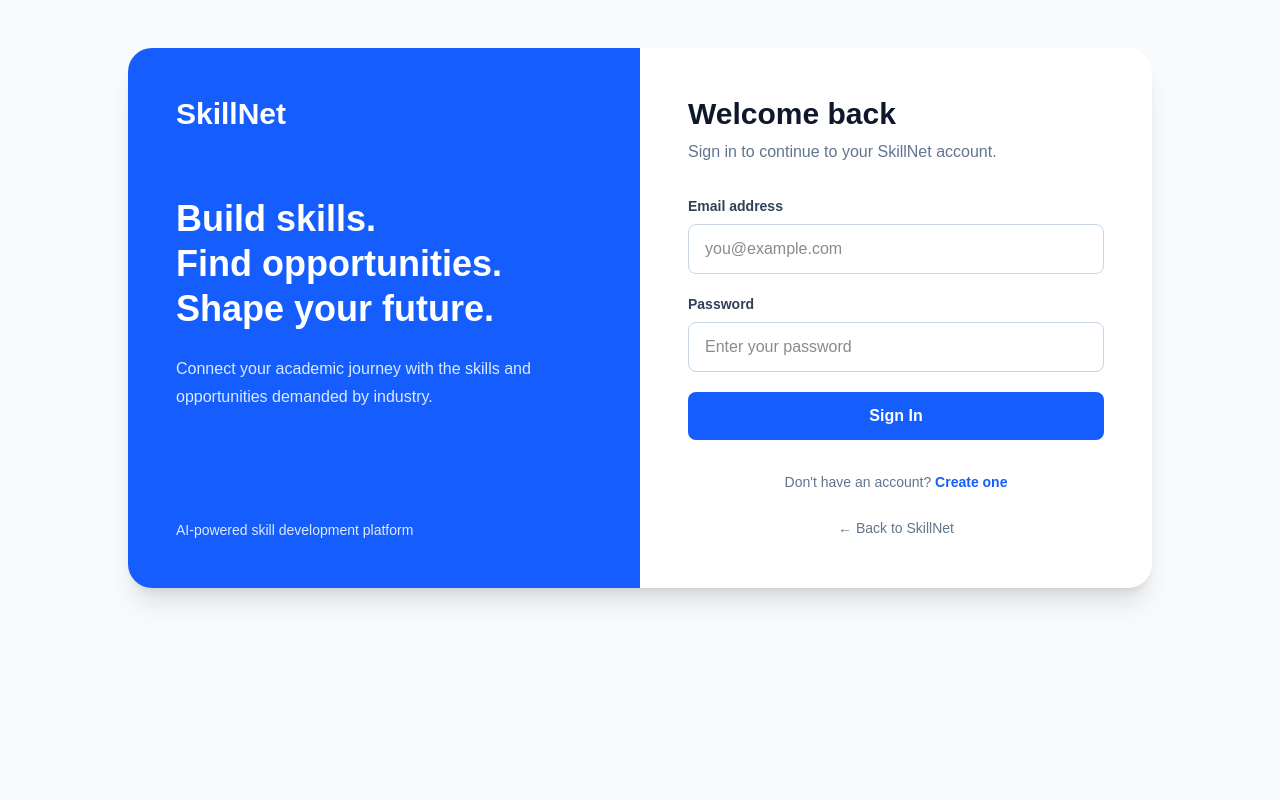
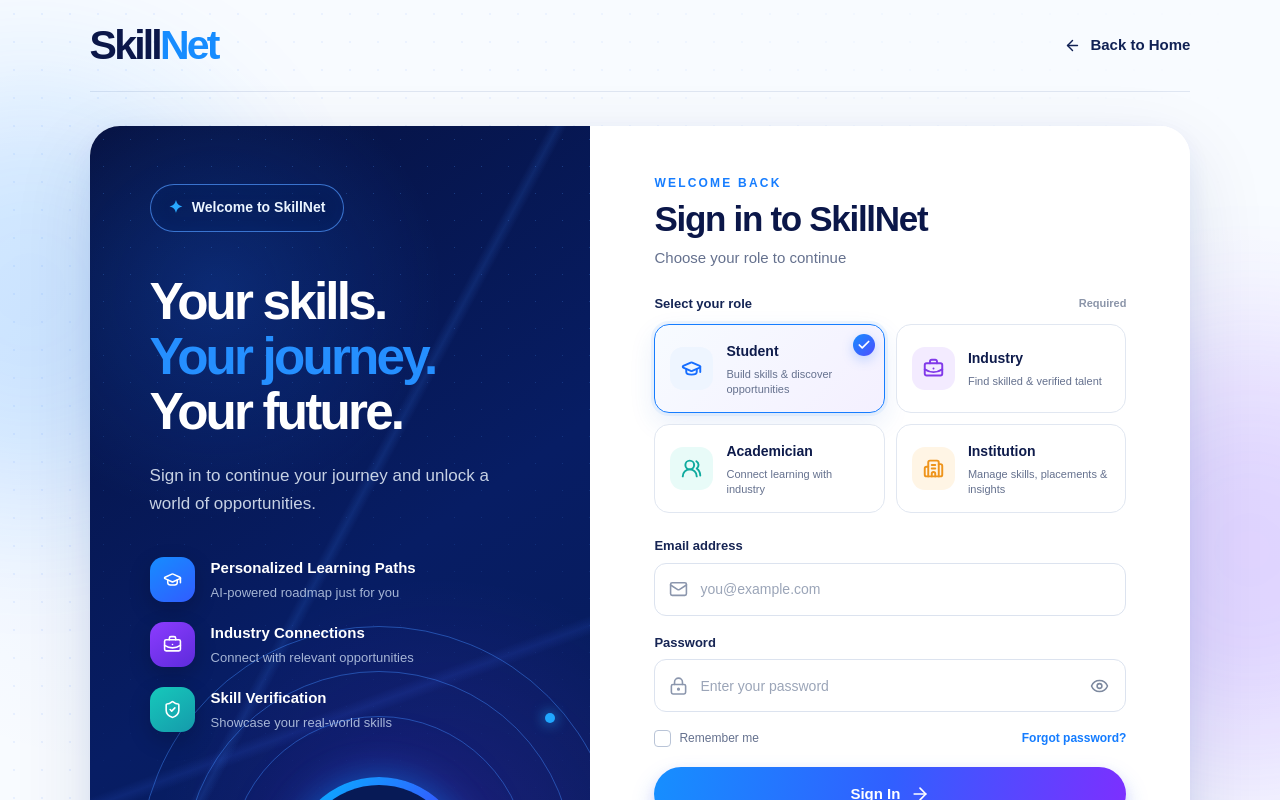
Before and after one commit to omkarsuvarnkar1-ai/SIH-Saarthi-, a Next.js app in the folder frontend/: page /login in a window 1280 px wide. Shown: the top 800 px of the page. Built offline with nearby package versions, Linux system fonts and the light colour scheme.

Commit message:
Refactor login page with role selection and improved UI

```diff
--- a/frontend/src/app/login/page.js
+++ b/frontend/src/app/login/page.js
@@ -1,13 +1,63 @@
 "use client";
 
+import "./login.css";
+
+import {
+  GraduationCap,
+  BriefcaseBusiness,
+  UsersRound,
+  Building2,
+  Check,
+  Mail,
+  LockKeyhole,
+  Eye,
+  EyeOff,
+  ArrowRight,
+  ArrowLeft,
+  ShieldCheck,
+} from "lucide-react";
 import { useState } from "react";
 import { useRouter } from "next/navigation";
+
+const roles = [
+  {
+    id: "student",
+    name: "Student",
+    description: "Build skills & discover opportunities",
+    icon: GraduationCap,
+    accent: "blue",
+  },
+  {
+    id: "industry",
+    name: "Industry",
+    description: "Find skilled & verified talent",
+    icon: BriefcaseBusiness,
+    accent: "purple",
+  },
+  {
+    id: "academician",
+    name: "Academician",
+    description: "Connect learning with industry",
+    icon: UsersRound,
+    accent: "teal",
+  },
+  {
+    id: "institution",
+    name: "Institution",
+    description: "Manage skills, placements & insights",
+    icon: Building2,
+    accent: "orange",
+  },
+];
 
 export default function LoginPage() {
   const router = useRouter();
 
+  const [selectedRole, setSelectedRole] = useState("student");
   const [message, setMessage] = useState("");
   const [loading, setLoading] = useState(false);
+  const [showPassword, setShowPassword] = useState(false);
+  const [rememberMe, setRememberMe] = useState(false);
 
   async function handleSubmit(event) {
     event.preventDefault();
@@ -15,11 +65,13 @@
     setMessage("");
     setLoading(true);
 
-    const form = event.target;
+    const form = event.currentTarget;
 
     const data = {
       email: form.email.value,
       password: form.password.value,
+      role: selectedRole,
+      rememberMe,
     };
 
     try {
@@ -34,11 +86,10 @@
       const result = await response.json();
 
       if (result.success) {
-        // Redirect to dashboard after successful login
         router.push("/dashboard");
         router.refresh();
       } else {
-        setMessage(result.message);
+        setMessage(result.message || "Invalid email or password.");
       }
     } catch (error) {
       console.error(error);
@@ -49,117 +100,230 @@
   }
 
   return (
-    <main className="min-h-screen bg-slate-50 px-6 py-12">
-      <div className="mx-auto grid max-w-5xl overflow-hidden rounded-3xl bg-white shadow-xl md:grid-cols-2">
+    <main className="login-page">
+      <div className="login-background-grid" />
+      <div className="login-glow login-glow-one" />
+      <div className="login-glow login-glow-two" />
 
-        {/* Left Side */}
-        <div className="hidden bg-blue-600 p-12 text-white md:flex md:flex-col md:justify-between">
-          <div>
-            <h1 className="text-3xl font-bold">SkillNet</h1>
+      <header className="login-navbar">
+        <a href="/" className="skillnet-logo" aria-label="SkillNet home">
+          <span>Skill</span><strong>Net</strong>
+        </a>
 
-            <h2 className="mt-16 text-4xl font-bold leading-tight">
-              Build skills.
-              <br />
-              Find opportunities.
-              <br />
-              Shape your future.
-            </h2>
+        <a href="/" className="back-home">
+          <ArrowLeft size={17} />
+          <span>Back to Home</span>
+        </a>
+      </header>
 
-            <p className="mt-6 leading-7 text-blue-100">
-              Connect your academic journey with the skills and opportunities
-              demanded by industry.
-            </p>
+      <section className="login-shell">
+        {/* LEFT BRAND PANEL */}
+        <aside className="login-visual">
+          <div className="visual-content">
+            <div className="welcome-pill">
+              <span className="welcome-star">✦</span>
+              Welcome to SkillNet
             </div>
 
-          <p className="text-sm text-blue-100">
-            AI-powered skill development platform
+            <h1>
+              Your skills.
+              <br />
+              <span>Your journey.</span>
+              <br />
+              Your future.
+            </h1>
+
+            <p className="visual-description">
+              Sign in to continue your journey and unlock a world of
+              opportunities.
             </p>
+
+            <div className="feature-list">
+              <div className="feature-item">
+                <div className="feature-icon blue">
+                  <GraduationCap size={19} />
+                </div>
+                <div>
+                  <h3>Personalized Learning Paths</h3>
+                  <p>AI-powered roadmap just for you</p>
+                </div>
               </div>
 
-        {/* Right Side */}
-        <div className="p-8 sm:p-12">
-          <div className="mx-auto max-w-md">
+              <div className="feature-item">
+                <div className="feature-icon purple">
+                  <BriefcaseBusiness size={19} />
+                </div>
+                <div>
+                  <h3>Industry Connections</h3>
+                  <p>Connect with relevant opportunities</p>
+                </div>
+              </div>
 
-            <h2 className="text-3xl font-bold text-slate-900">
-              Welcome back
-            </h2>
+              <div className="feature-item">
+                <div className="feature-icon teal">
+                  <ShieldCheck size={19} />
+                </div>
+                <div>
+                  <h3>Skill Verification</h3>
+                  <p>Showcase your real-world skills</p>
+                </div>
+              </div>
+            </div>
+          </div>
 
-            <p className="mt-2 text-slate-500">
-              Sign in to continue to your SkillNet account.
-            </p>
+          <div className="orbit-system" aria-hidden="true">
+            <div className="orbit orbit-a" />
+            <div className="orbit orbit-b" />
+            <div className="orbit orbit-c" />
+            <span className="orbit-dot dot-blue" />
+            <span className="orbit-dot dot-purple" />
+            <span className="orbit-dot dot-orange" />
+            <div className="orbit-core">
+              <div className="orbit-core-inner">
+                <span>Skill</span><strong>Net</strong>
+              </div>
+            </div>
+          </div>
+        </aside>
 
-            <form onSubmit={handleSubmit} className="mt-8 space-y-5">
+        {/* RIGHT LOGIN PANEL */}
+        <section className="login-card">
+          <div className="login-card-header">
+            <div className="card-eyebrow">WELCOME BACK</div>
+            <h2>Sign in to SkillNet</h2>
+            <p>Choose your role to continue</p>
+          </div>
 
-              {/* Email */}
-              <div>
-                <label className="mb-2 block text-sm font-semibold text-slate-700">
-                  Email address
-                </label>
+          <form onSubmit={handleSubmit} className="login-form">
+            <div className="role-heading">
+              <span>Select your role</span>
+              <span className="required-label">Required</span>
+            </div>
 
+            <div className="role-grid">
+              {roles.map((role) => {
+                const Icon = role.icon;
+                const isSelected = selectedRole === role.id;
+
+                return (
+                  <button
+                    key={role.id}
+                    type="button"
+                    className={`role-card ${isSelected ? "selected" : ""} role-${role.accent}`}
+                    onClick={() => {
+                      setSelectedRole(role.id);
+                      setMessage("");
+                    }}
+                    aria-pressed={isSelected}
+                  >
+                    <div className="role-icon">
+                      <Icon size={21} strokeWidth={2.2} />
+                    </div>
+
+                    <div className="role-copy">
+                      <span className="role-name">{role.name}</span>
+                      <span className="role-description">
+                        {role.description}
+                      </span>
+                    </div>
+
+                    {isSelected && (
+                      <span className="role-check">
+                        <Check size={14} strokeWidth={3} />
+                      </span>
+                    )}
+                  </button>
+                );
+              })}
+            </div>
+
+            <div className="field-group">
+              <label htmlFor="email">Email address</label>
+              <div className="input-wrapper">
+                <Mail className="input-icon" size={19} />
                 <input
+                  id="email"
                   name="email"
                   type="email"
                   placeholder="you@example.com"
+                  autoComplete="email"
                   required
-                  className="w-full rounded-lg border border-slate-300 px-4 py-3 outline-none focus:border-blue-600 focus:ring-2 focus:ring-blue-100"
                 />
               </div>
+            </div>
 
-              {/* Password */}
-              <div>
-                <label className="mb-2 block text-sm font-semibold text-slate-700">
-                  Password
+            <div className="field-group">
+              <label htmlFor="password">Password</label>
+              <div className="input-wrapper">
+                <LockKeyhole className="input-icon" size={19} />
+                <input
+                  id="password"
+                  name="password"
+                  type={showPassword ? "text" : "password"}
+                  placeholder="Enter your password"
+                  autoComplete="current-password"
+                  required
+                />
+                <button
+                  type="button"
+                  className="password-toggle"
+                  onClick={() => setShowPassword((value) => !value)}
+                  aria-label={showPassword ? "Hide password" : "Show password"}
+                >
+                  {showPassword ? <EyeOff size={19} /> : <Eye size={19} />}
+                </button>
+              </div>
+            </div>
+
+            <div className="form-options">
+              <label className="remember-option">
+                <input
+                  type="checkbox"
+                  checked={rememberMe}
+                  onChange={(event) => setRememberMe(event.target.checked)}
+                />
+                <span className="custom-checkbox">
+                  {rememberMe && <Check size={12} strokeWidth={3} />}
+                </span>
+                <span>Remember me</span>
               </label>
 
-                <input
-                  name="password"
-                  type="password"
-                  placeholder="Enter your password"
-                  required
-                  className="w-full rounded-lg border border-slate-300 px-4 py-3 outline-none focus:border-blue-600 focus:ring-2 focus:ring-blue-100"
-                />
+              <a href="/forgot-password">Forgot password?</a>
             </div>
 
-              {/* Error Message */}
             {message && (
-                <div className="rounded-lg bg-red-50 border border-red-200 p-3 text-sm text-red-700">
+              <div className="login-error" role="alert">
                 {message}
               </div>
             )}
 
-              {/* Login Button */}
             <button
               type="submit"
+              className="login-submit"
               disabled={loading}
-                className="w-full rounded-lg bg-blue-600 py-3 font-semibold text-white hover:bg-blue-700 disabled:cursor-not-allowed disabled:opacity-60"
             >
-                {loading ? "Signing In..." : "Sign In"}
+              <span>{loading ? "Signing In..." : "Sign In"}</span>
+              {!loading && <ArrowRight size={20} />}
             </button>
 
+            <div className="signup-row">
+              <span>Don&apos;t have an account?</span>
+              <a href="/signup">Create one</a>
+            </div>
           </form>
 
-            <p className="mt-8 text-center text-sm text-slate-500">
-              Don't have an account?{" "}
-              <a
-                href="/signup"
-                className="font-semibold text-blue-600 hover:text-blue-700"
-              >
-                Create one
-              </a>
-            </p>
+          <div className="secure-note">
+            <ShieldCheck size={15} />
+            <span>Your account and data are securely protected</span>
+          </div>
+        </section>
+      </section>
 
-            <div className="mt-6 text-center">
-              <a
-                href="/"
-                className="text-sm font-medium text-slate-500 hover:text-blue-600"
-              >
-                ← Back to SkillNet
-              </a>
-            </div>
-
-          </div>
-        </div>
-      </div>
+      <footer className="login-footer">
+        <span>© {new Date().getFullYear()} SkillNet</span>
+        <span className="footer-dot">•</span>
+        <span>Connecting Skills, Academia &amp; Industry</span>
+      </footer>
     </main>
   );
 }
```
Lines whose indentation alone changed are shown as unchanged.
